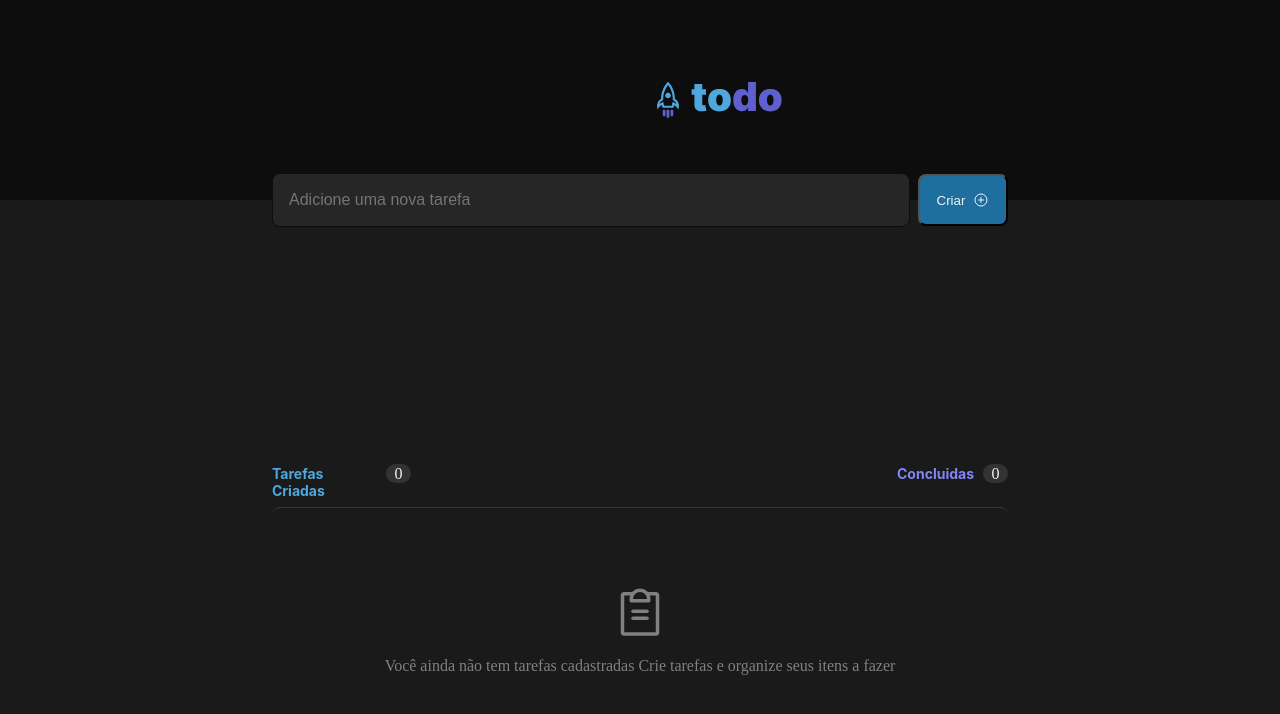
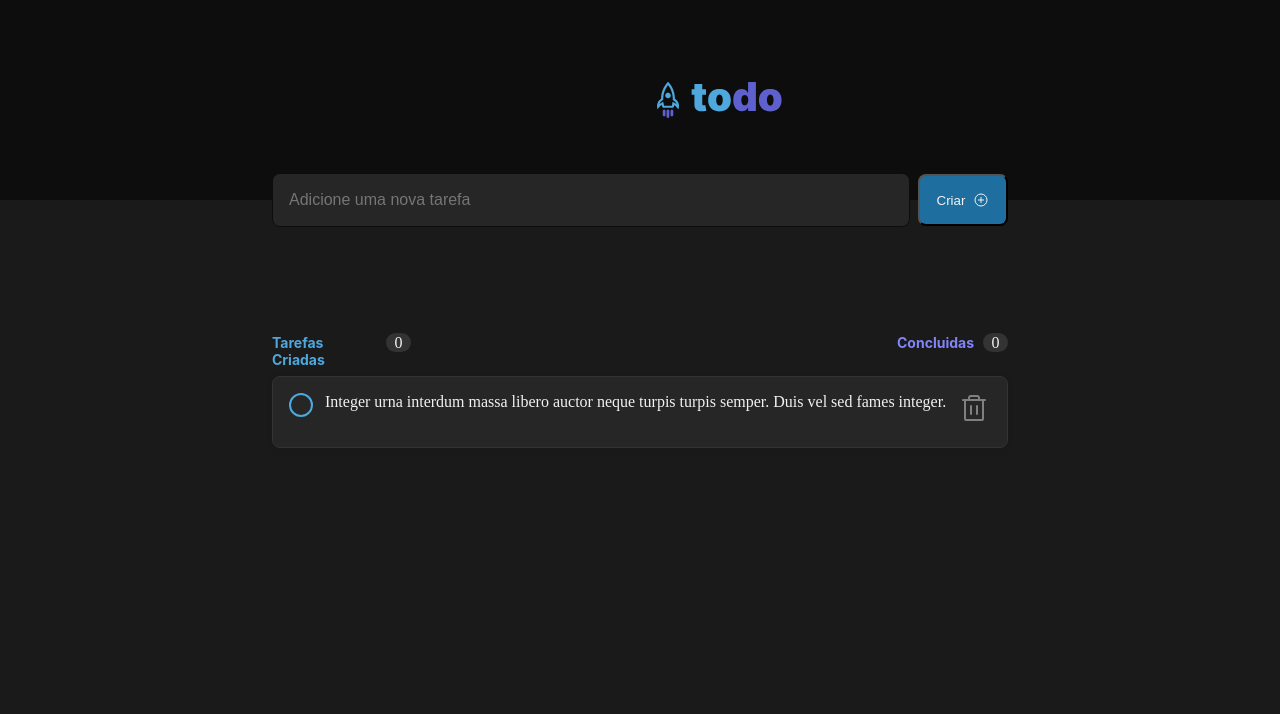
Before and after one commit to jordanobaluz/01-todo-ignite, a React (Vite) app: page / in a window 1280 px wide. Shown: the top 714 px of the page. Built offline with nearby package versions, Linux system fonts and the light colour scheme.

Commit message:
criado lista de task e definido css que será feito a mudança de exibição das task

```diff
--- a/src/components/Task.module.css
+++ b/src/components/Task.module.css
@@ -9,7 +9,7 @@
     width: 46rem;
     height: 17.938rem;
     left: calc(50% - 46rem/2);
-    top: 18.188rem;
+    top: 10rem;
 }
 
 .info {
@@ -132,3 +132,78 @@
 
     color: var(--gray-300);
 }
+
+.listTask {
+    /* Task */
+
+
+    box-sizing: border-box;
+
+    /* Auto layout */
+
+    display: flex;
+    flex-direction: row;
+    align-items: flex-start;
+    padding: 16px;
+    gap: 12px;
+
+    width: 736px;
+    height: 72px;
+
+    /* Gray 500 */
+
+    background: #262626;
+    /* Gray 400 */
+
+    border: 1px solid #333333;
+    box-shadow: 0px 2px 8px rgba(0, 0, 0, 0.06);
+    border-radius: 8px;
+
+    /* Inside auto layout */
+
+    flex: none;
+    order: 0;
+    align-self: stretch;
+    flex-grow: 0;
+}
+
+.checkbox {
+    top: 0;
+    left: 0;
+    height: 24px;
+    width: 24px;
+    /* background-color: #eee; */
+    border: 2px solid var(--blue);
+    border-radius: 50%;
+    appearance: none;
+    /* -webkit-appearance: none; */
+    /* outline: none; */
+    cursor: pointer;
+}
+
+.checkbox:checked {
+
+    background: var(--purple-dark);
+    border: none;
+    /* appearance: auto; */
+    clip-path: circle(50% at 50% 50%);
+    color: var(--purple-dark);
+}
+
+.listTask button {
+    background: transparent;
+    border: 0;
+    color: var(--gray-400);
+    cursor: pointer;
+    line-height: 0;
+    /*ajusta o tamanho da bordar ao redor do botão*/
+    border-radius: 2px;
+}
+
+
+.trash {
+    flex: none;
+    order: 2;
+    flex-grow: 0;
+    color: var(--gray-300);
+}
--- a/src/components/Task.tsx
+++ b/src/components/Task.tsx
@@ -1,7 +1,12 @@
 import styles from './Task.module.css';
-import { ClipboardText } from 'phosphor-react';
+import { ClipboardText, Trash } from 'phosphor-react';
 
-export function Task() {
+interface Task {
+    job: string
+    hasTask?: boolean
+}
+
+export function Task({ job, hasTask }: Task) {
     return (
         <div className={styles.tasks}>
             <div className={styles.info}>
@@ -15,11 +20,19 @@ export function Task() {
                 </div>
 
             </div>
-            <div className={styles.empty}>
-                <ClipboardText size={56} />
-                <p>Você ainda não tem tarefas cadastradas
-                    Crie tarefas e organize seus itens a fazer</p>
-            </div>
+            {job ?
+                <div className={hasTask ? styles.empty : styles.listTask}>
+                    <input type='checkbox' className={styles.checkbox} />
+                    <p>{job}</p>
+                    <button>
+                        <Trash className={styles.trash} size={32} />
+                    </button>
+                </div> :
+                <div>
+                    <ClipboardText size={56} />
+                    <h1>VAZIO</h1>
+                </div>
+            }
         </div>
     )
 }
```
